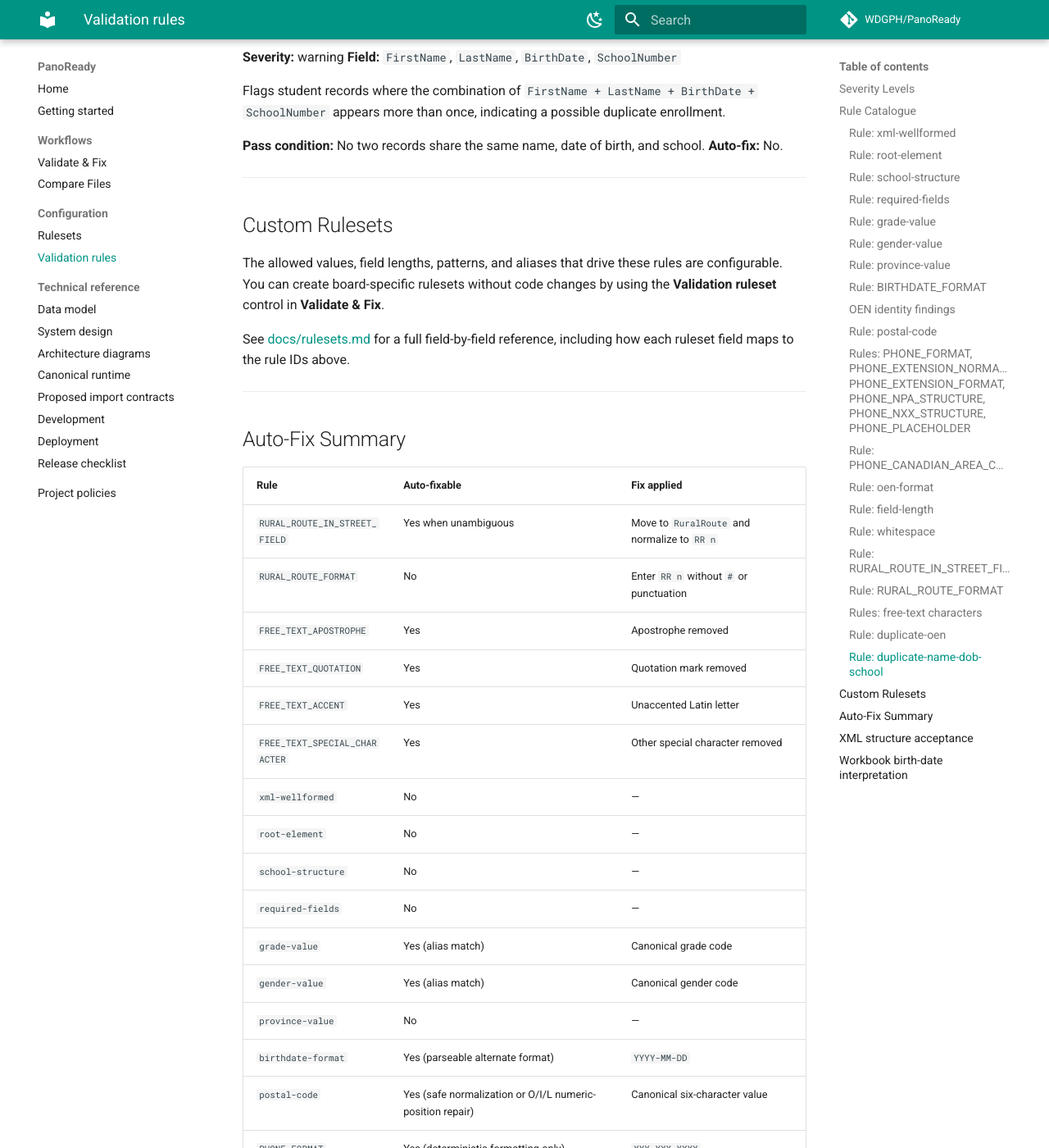
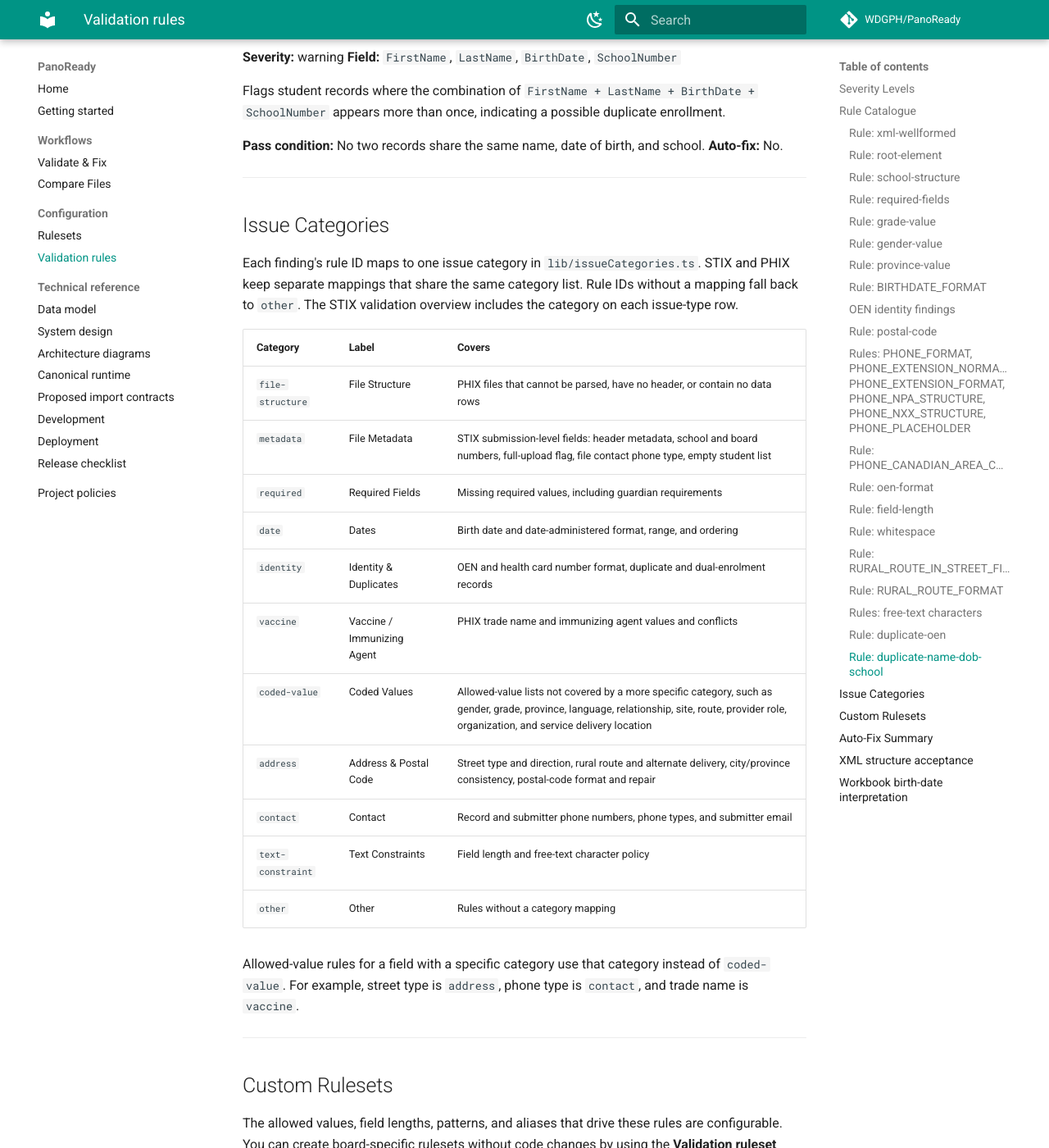
Before and after one commit to WDGPH/PanoReady, an MkDocs documentation site: the page built from docs/validation-rules.md, in a window 1280 px wide and 1400 px high, scrolled down 11279 px. Shown: the whole window at 82% size. Built offline with MkDocs 1.6.1 and Material for MkDocs 9.7.7, drawn with Linux system fonts in a browser that asks for light colours; comment, search, counter and statistics services are not loaded.

Commit message:
Updates to issue categories based on PR comments;allowed-value rule still goes to its own category when it has one

```diff
--- a/docs/validation-rules.md
+++ b/docs/validation-rules.md
@@ -488,6 +488,28 @@ Flags student records where the combination of `FirstName + LastName + BirthDate
 
 ---
 
+## Issue Categories
+
+Each finding's rule ID maps to one issue category in `lib/issueCategories.ts`. STIX and PHIX keep separate mappings that share the same category list. Rule IDs without a mapping fall back to `other`. The STIX validation overview includes the category on each issue-type row.
+
+| Category | Label | Covers |
+|---|---|---|
+| `file-structure` | File Structure | PHIX files that cannot be parsed, have no header, or contain no data rows |
+| `metadata` | File Metadata | STIX submission-level fields: header metadata, school and board numbers, full-upload flag, file contact phone type, empty student list |
+| `required` | Required Fields | Missing required values, including guardian requirements |
+| `date` | Dates | Birth date and date-administered format, range, and ordering |
+| `identity` | Identity & Duplicates | OEN and health card number format, duplicate and dual-enrolment records |
+| `vaccine` | Vaccine / Immunizing Agent | PHIX trade name and immunizing agent values and conflicts |
+| `coded-value` | Coded Values | Allowed-value lists not covered by a more specific category, such as gender, grade, province, language, relationship, site, route, provider role, organization, and service delivery location |
+| `address` | Address & Postal Code | Street type and direction, rural route and alternate delivery, city/province consistency, postal-code format and repair |
+| `contact` | Contact | Record and submitter phone numbers, phone types, and submitter email |
+| `text-constraint` | Text Constraints | Field length and free-text character policy |
+| `other` | Other | Rules without a category mapping |
+
+Allowed-value rules for a field with a specific category use that category instead of `coded-value`. For example, street type is `address`, phone type is `contact`, and trade name is `vaccine`.
+
+---
+
 ## Custom Rulesets
 
 The allowed values, field lengths, patterns, and aliases that drive these rules are configurable. You can create board-specific rulesets without code changes by using the **Validation ruleset** control in **Validate & Fix**.
```
Also changed, not shown: CHANGELOG.md (+1 -0 lines), 3 other files.
